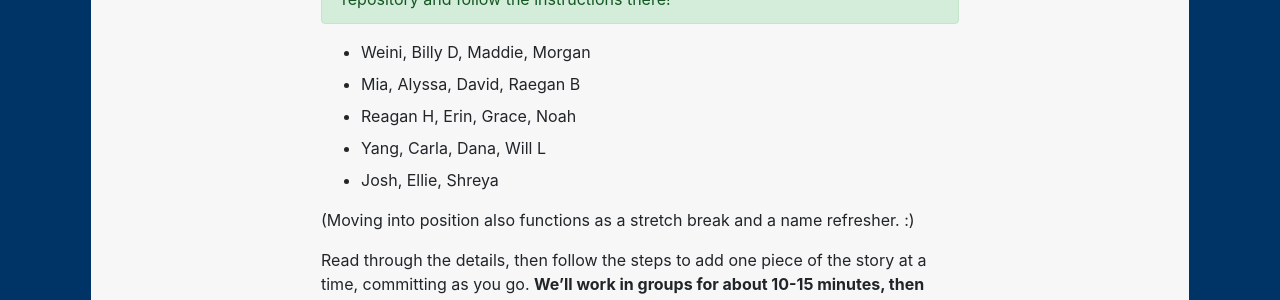
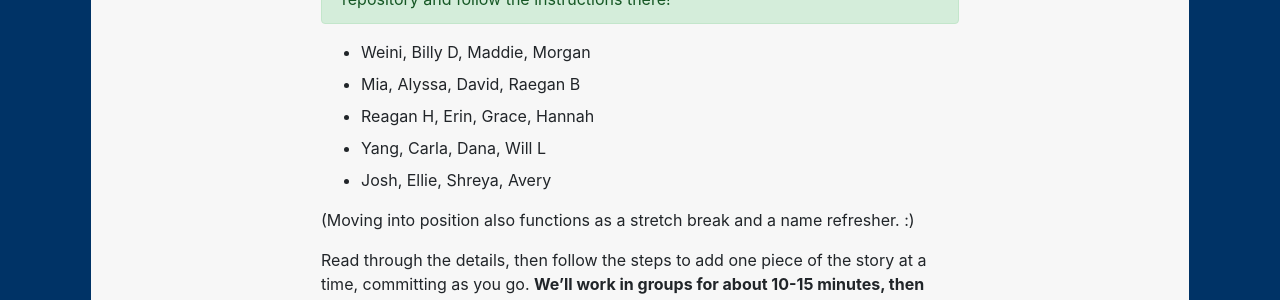
Before and after one commit to benmiller314/cdm2025spring, a Jekyll site: the page built from plans/lesson-02.md, in a window 1280 px wide and 900 px high, scrolled down 5980 px. Shown: the part 154-454 px from the top of the window. Built offline with Jekyll 4.4.1, drawn with Linux system fonts in a browser that asks for light colours; our own code applies the rules of GitHub Pages for plain Markdown files.

Commit message:
roster update
and date-typo fix in lesson 1 that none of us noticed ;)

```diff
--- a/plans/lesson-02.md
+++ b/plans/lesson-02.md
@@ -172,15 +172,15 @@ For this exercise, you're going to compose a very short story about what changes
 You can work solo or in groups, but either way I'll ask you to sit with some new people: I've used your Tech Comfort Survey responses from Lesson 1 to build teams where at least one person has prior GitHub experience, so you can help each other where needed! (Also, if you indicated that you're used to being the only one doing the work in a group? Congratulations, now you're matched with others who said the same!)
 
 <div class="alert alert-success">
-When you've found your people, open up <a href="https://github.com/benmiller314/cdm-gh-practice/your-turn">the your-turn folder</a> of the demo repository and follow the instructions there!
+When you've found your people, open up <a href="https://github.com/benmiller314/cdm-gh-practice/blob/main/your-turn">the your-turn folder</a> of the demo repository and follow the instructions there!
 </div>
 
 <!-- groups go here: -->
 * Weini, Billy D, Maddie, Morgan
 * Mia, Alyssa, David, Raegan B
-* Reagan H, Erin, Grace, Noah
+* Reagan H, Erin, Grace, Hannah
 * Yang, Carla, Dana, Will L
-* Josh, Ellie, Shreya
+* Josh, Ellie, Shreya, Avery
 
 (Moving into position also functions as a stretch break and a name refresher. :)
 
```
Also changed, not shown: plans/lesson-01.md (+1 -1 lines).
